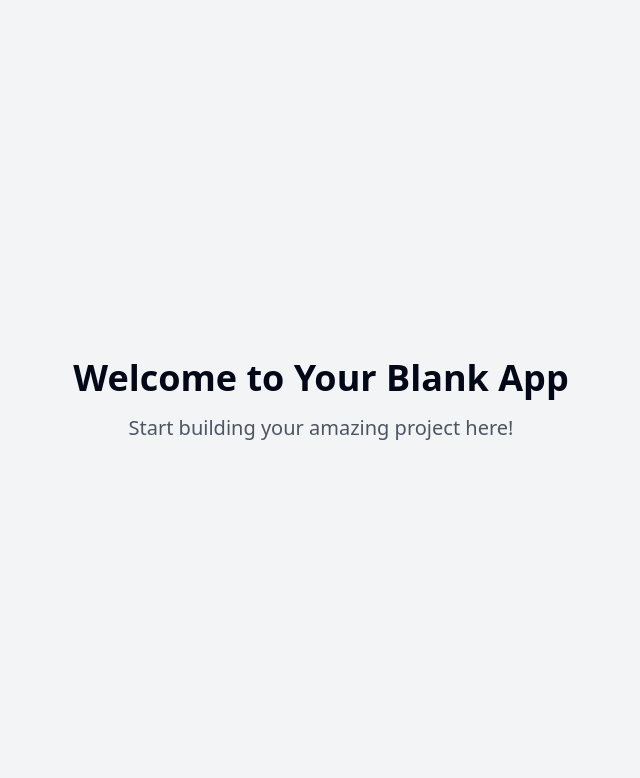
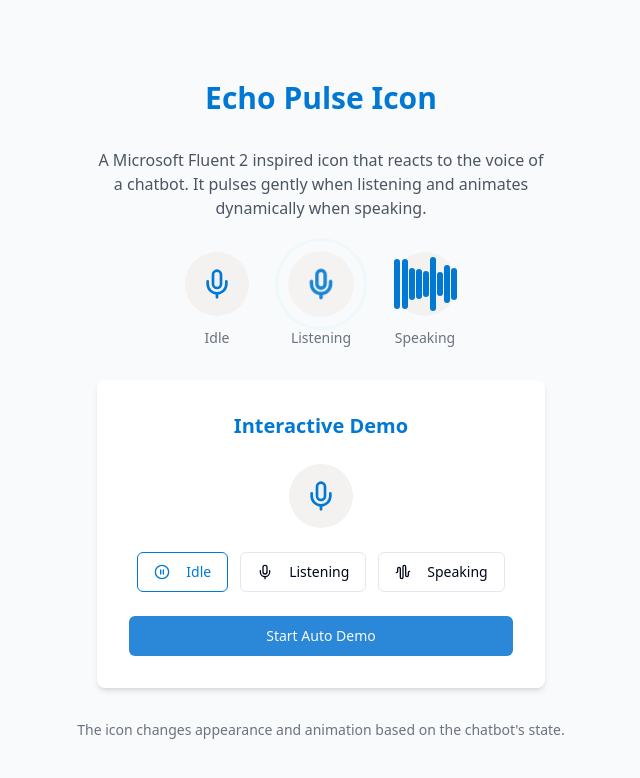
Before and after one commit to sevenmagpies/echo-pulse-icon-react, a React (Vite) app: page / in a window 1280 px wide. Shown: the top 778 px of the page, without its empty margins (319-959 px from the left). Built offline with nearby package versions, Linux system fonts and the light colour scheme.

Commit message:
Implement chatbot response icon
Create an icon that reacts to the responding voice of a chatbot and dynamically shows that the bot is responding and has a gentle pulsing animation when listening, using the Microsoft Fluent 2 library.

```diff
--- /dev/null
+++ b/src/components/EchoPulseDemo.tsx
@@ -0,0 +1,124 @@
+
+import { useState } from "react";
+import { EchoPulseIcon, BotState } from "./EchoPulseIcon";
+import { Button } from "@/components/ui/button";
+import { AudioWaveform, Mic, Volume2, CirclePause } from "lucide-react";
+
+const EchoPulseDemo = () => {
+  const [botState, setBotState] = useState<BotState>("idle");
+  const [isAutoDemo, setIsAutoDemo] = useState(false);
+
+  // Function to simulate a conversation cycle
+  const startAutoDemoSequence = () => {
+    if (isAutoDemo) {
+      setBotState("idle");
+      setIsAutoDemo(false);
+      return;
+    }
+
+    setIsAutoDemo(true);
+    const demoSequence = async () => {
+      // Start listening
+      setBotState("listening");
+      await new Promise(r => setTimeout(r, 3000));
+
+      // Start speaking
+      setBotState("speaking");
+      await new Promise(r => setTimeout(r, 5000));
+
+      // Go back to listening
+      setBotState("listening");
+      await new Promise(r => setTimeout(r, 2000));
+
+      // Finally idle if still in auto mode
+      if (isAutoDemo) {
+        setBotState("idle");
+        setIsAutoDemo(false);
+      }
+    };
+
+    demoSequence();
+  };
+
+  return (
+    <div className="flex flex-col items-center justify-center space-y-8 p-8">
+      <h1 className="text-3xl font-bold text-fluent-primary">Echo Pulse Icon</h1>
+      <p className="text-center max-w-md text-gray-600">
+        A Microsoft Fluent 2 inspired icon that reacts to the voice of a chatbot.
+        It pulses gently when listening and animates dynamically when speaking.
+      </p>
+
+      <div className="flex flex-wrap justify-center gap-10 my-8">
+        <div className="flex flex-col items-center space-y-3">
+          <EchoPulseIcon state="idle" size="lg" />
+          <span className="text-sm text-gray-500">Idle</span>
+        </div>
+        <div className="flex flex-col items-center space-y-3">
+          <EchoPulseIcon state="listening" size="lg" />
+          <span className="text-sm text-gray-500">Listening</span>
+        </div>
+        <div className="flex flex-col items-center space-y-3">
+          <EchoPulseIcon state="speaking" size="lg" />
+          <span className="text-sm text-gray-500">Speaking</span>
+        </div>
+      </div>
+
+      <div className="flex flex-col items-center space-y-6 bg-white p-8 rounded-lg shadow-md w-full max-w-md">
+        <h2 className="text-xl font-semibold text-fluent-primary">Interactive Demo</h2>
+
+        <div className="flex justify-center">
+          <EchoPulseIcon state={botState} size="lg" />
+        </div>
+
+        <div className="flex flex-wrap justify-center gap-3">
+          <Button
+            variant="outline"
+            onClick={() => {
+              setIsAutoDemo(false);
+              setBotState("idle");
+            }}
+            className={botState === "idle" ? "border-fluent-primary text-fluent-primary" : ""}
+          >
+            <CirclePause className="mr-2 h-4 w-4" />
+            Idle
+          </Button>
+          <Button
+            variant="outline"
+            onClick={() => {
+              setIsAutoDemo(false);
+              setBotState("listening");
+            }}
+            className={botState === "listening" ? "border-fluent-primary text-fluent-primary" : ""}
+          >
+            <Mic className="mr-2 h-4 w-4" />
+            Listening
+          </Button>
+          <Button
+            variant="outline"
+            onClick={() => {
+              setIsAutoDemo(false);
+              setBotState("speaking");
+            }}
+            className={botState === "speaking" ? "border-fluent-primary text-fluent-primary" : ""}
+          >
+            <AudioWaveform className="mr-2 h-4 w-4" />
+            Speaking
+          </Button>
+        </div>
+
+        <Button
+          onClick={startAutoDemoSequence}
+          className={`w-full ${isAutoDemo ? "bg-destructive hover:bg-destructive/90" : "bg-fluent-accent hover:bg-fluent-accent/90"}`}
+        >
+          {isAutoDemo ? "Stop Auto Demo" : "Start Auto Demo"}
+        </Button>
+      </div>
+
+      <div className="text-sm text-gray-500 mt-6">
+        <p>The icon changes appearance and animation based on the chatbot's state.</p>
+      </div>
+    </div>
+  );
+};
+
+export default EchoPulseDemo;
--- /dev/null
+++ b/src/components/EchoPulseIcon.tsx
@@ -0,0 +1,109 @@
+
+import { useState, useEffect } from "react";
+import { Mic, AudioWaveform } from "lucide-react";
+import { cn } from "@/lib/utils";
+
+export type BotState = "idle" | "listening" | "speaking";
+
+interface EchoPulseIconProps {
+  state?: BotState;
+  size?: "sm" | "md" | "lg";
+  className?: string;
+}
+
+export const EchoPulseIcon = ({
+  state = "idle",
+  size = "md",
+  className,
+}: EchoPulseIconProps) => {
+  const [isAnimating, setIsAnimating] = useState(false);
+
+  // Sizes based on the selected size prop
+  const sizes = {
+    sm: {
+      container: "w-8 h-8",
+      icon: 16,
+      bar: "w-0.5 mx-[1px]"
+    },
+    md: {
+      container: "w-12 h-12",
+      icon: 24,
+      bar: "w-1 mx-[1px]"
+    },
+    lg: {
+      container: "w-16 h-16",
+      icon: 32,
+      bar: "w-1.5 mx-[1px]"
+    }
+  };
+
+  // When the state changes, start animation
+  useEffect(() => {
+    setIsAnimating(true);
+    const timer = setTimeout(() => {
+      setIsAnimating(false);
+    }, 300);
+    return () => clearTimeout(timer);
+  }, [state]);
+
+  // Render audio waveform bars
+  const renderWaveformBars = () => {
+    const bars = [];
+    const totalBars = 9;
+
+    for (let i = 0; i < totalBars; i++) {
+      // Create variation in animations by alternating classes
+      const animClass = i % 3 === 0 ? "animate-wave-fast" :
+                       i % 3 === 1 ? "animate-wave-normal" : "animate-wave-slow";
+
+      // Add a delay based on position
+      const delay = `${i * 0.1}s`;
+
+      bars.push(
+        <div
+          key={i}
+          className={cn(
+            sizes[size].bar,
+            "h-1/2 bg-fluent-primary rounded-full transform origin-bottom",
+            state === "speaking" && animClass
+          )}
+          style={{
+            animationDelay: delay,
+            height: state === "speaking" ? `${30 + Math.random() * 40}%` : "30%"
+          }}
+        />
+      );
+    }
+    return bars;
+  };
+
+  return (
+    <div
+      className={cn(
+        "relative flex items-center justify-center rounded-full bg-fluent-background",
+        sizes[size].container,
+        isAnimating && "scale-105 transition-transform duration-300",
+        state === "listening" && "animate-pulse-gentle",
+        className
+      )}
+    >
+      {/* Ripple effect for listening state */}
+      {state === "listening" && (
+        <div className="absolute inset-0 rounded-full border-2 border-fluent-secondary animate-ripple"></div>
+      )}
+
+      {/* Icon changes based on state */}
+      {state === "speaking" ? (
+        <div className="flex items-center justify-center h-full space-x-[1px]">
+          {renderWaveformBars()}
+        </div>
+      ) : (
+        <Mic
+          size={sizes[size].icon}
+          className="text-fluent-primary"
+          strokeWidth={state === "listening" ? 2.5 : 2}
+        />
+      )}
+    </div>
+  );
+};
--- a/src/pages/Index.tsx
+++ b/src/pages/Index.tsx
@@ -1,11 +1,11 @@
-// Update this page (the content is just a fallback if you fail to update the page)
+
+import EchoPulseDemo from "@/components/EchoPulseDemo";
 
 const Index = () => {
   return (
-    <div className="min-h-screen flex items-center justify-center bg-gray-100">
-      <div className="text-center">
-        <h1 className="text-4xl font-bold mb-4">Welcome to Your Blank App</h1>
-        <p className="text-xl text-gray-600">Start building your amazing project here!</p>
+    <div className="min-h-screen bg-gray-50 py-12">
+      <div className="container mx-auto">
+        <EchoPulseDemo />
       </div>
     </div>
   );
--- a/tailwind.config.ts
+++ b/tailwind.config.ts
@@ -1,3 +1,4 @@
+
 import type { Config } from "tailwindcss";
 
 export default {
@@ -61,12 +62,13 @@ export default {
 					'accent-foreground': 'hsl(var(--sidebar-accent-foreground))',
 					border: 'hsl(var(--sidebar-border))',
 					ring: 'hsl(var(--sidebar-ring))'
+				},
+				fluent: {
+					primary: '#0078D4',
+					secondary: '#50E6FF',
+					background: '#F3F2F1',
+					accent: '#2B88D8',
 				}
-			},
-			borderRadius: {
-				lg: 'var(--radius)',
-				md: 'calc(var(--radius) - 2px)',
-				sm: 'calc(var(--radius) - 4px)'
 			},
 			keyframes: {
 				'accordion-down': {
@@ -84,11 +86,47 @@ export default {
 					to: {
 						height: '0'
 					}
+				},
+				'pulse-gentle': {
+					'0%, 100%': {
+						transform: 'scale(1)',
+						opacity: '0.8'
+					},
+					'50%': {
+						transform: 'scale(1.05)',
+						opacity: '1'
+					}
+				},
+				'wave': {
+					'0%': { height: '30%' },
+					'20%': { height: '60%' },
+					'40%': { height: '40%' },
+					'60%': { height: '80%' },
+					'80%': { height: '35%' },
+					'100%': { height: '30%' }
+				},
+				'wave-alt': {
+					'0%': { height: '40%' },
+					'20%': { height: '30%' },
+					'40%': { height: '70%' },
+					'60%': { height: '50%' },
+					'80%': { height: '85%' },
+					'100%': { height: '40%' }
+				},
+				'ripple': {
+					'0%': { transform: 'scale(0.8)', opacity: '0.8' },
+					'50%': { transform: 'scale(1.2)', opacity: '0.2' },
+					'100%': { transform: 'scale(1.5)', opacity: '0' }
 				}
 			},
 			animation: {
 				'accordion-down': 'accordion-down 0.2s ease-out',
-				'accordion-up': 'accordion-up 0.2s ease-out'
+				'accordion-up': 'accordion-up 0.2s ease-out',
+				'pulse-gentle': 'pulse-gentle 2s ease-in-out infinite',
+				'wave-fast': 'wave 1.2s ease-in-out infinite',
+				'wave-normal': 'wave 1.5s ease-in-out infinite',
+				'wave-slow': 'wave-alt 1.8s ease-in-out infinite',
+				'ripple': 'ripple 2s ease-out infinite',
 			}
 		}
 	},
```
